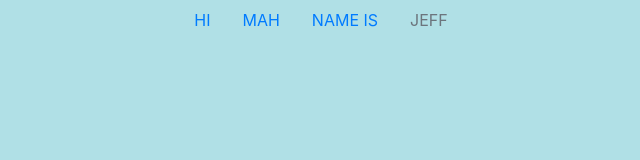
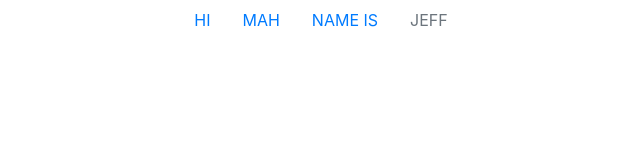
Before and after one commit to ATanna27/atanna27.github.io, a plain HTML site: page about/index.html in a window 1280 px wide. Shown: the whole page, without its empty margins (319-959 px from the left). Drawn offline with nearby package versions, Linux system fonts and the light colour scheme.

Commit message:
Update index.html

```diff
--- a/about/index.html
+++ b/about/index.html
@@ -6,11 +6,13 @@
 		<!-- bootstrap -->
 		<link rel="stylesheet" href="https://stackpath.bootstrapcdn.com/bootstrap/4.3.1/css/bootstrap.min.css" integrity="sha384-ggOyR0iXCbMQv3Xipma34MD+dH/1fQ784/j6cY/iJTQUOhcWr7x9JvoRxT2MZw1T" crossorigin="anonymous">
 
-		<!-- styles -->
-		<link rel="stylesheet" href="../styles/styles.css">
+		<!-- styles no -->
+		<!--link rel="stylesheet" href="../styles/styles.css--!">
 	</head>
 
 	<body>
+		<div class="container">
+			<!-- container -->
 			<nav>
 					<ul class="nav justify-content-center">
 				<li class="nav-item">
@@ -27,5 +29,6 @@
 				</li>
 				</ul>
 			</nav>
+		</div>
 	</body>
 </html>
```
Lines whose indentation alone changed are shown as unchanged.
